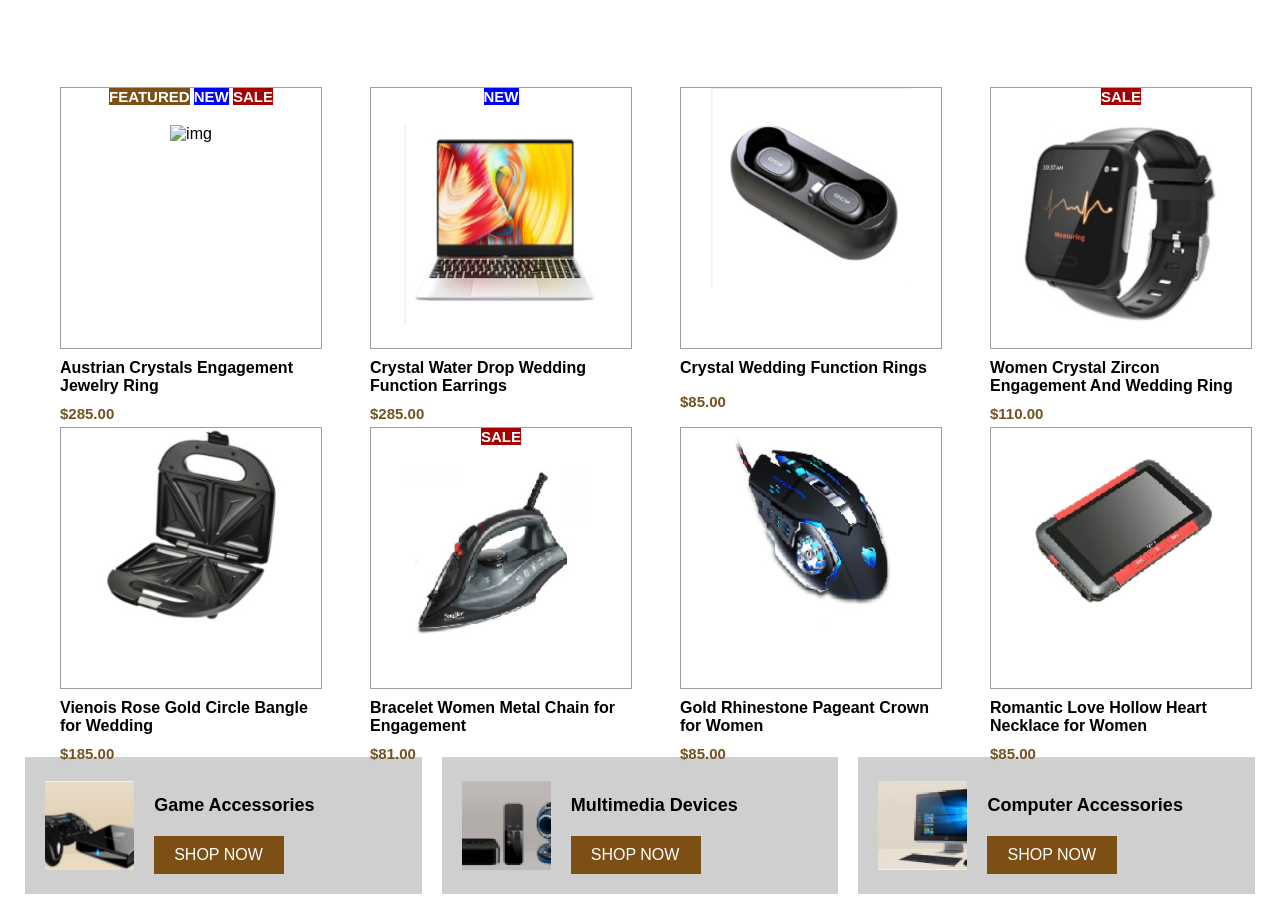
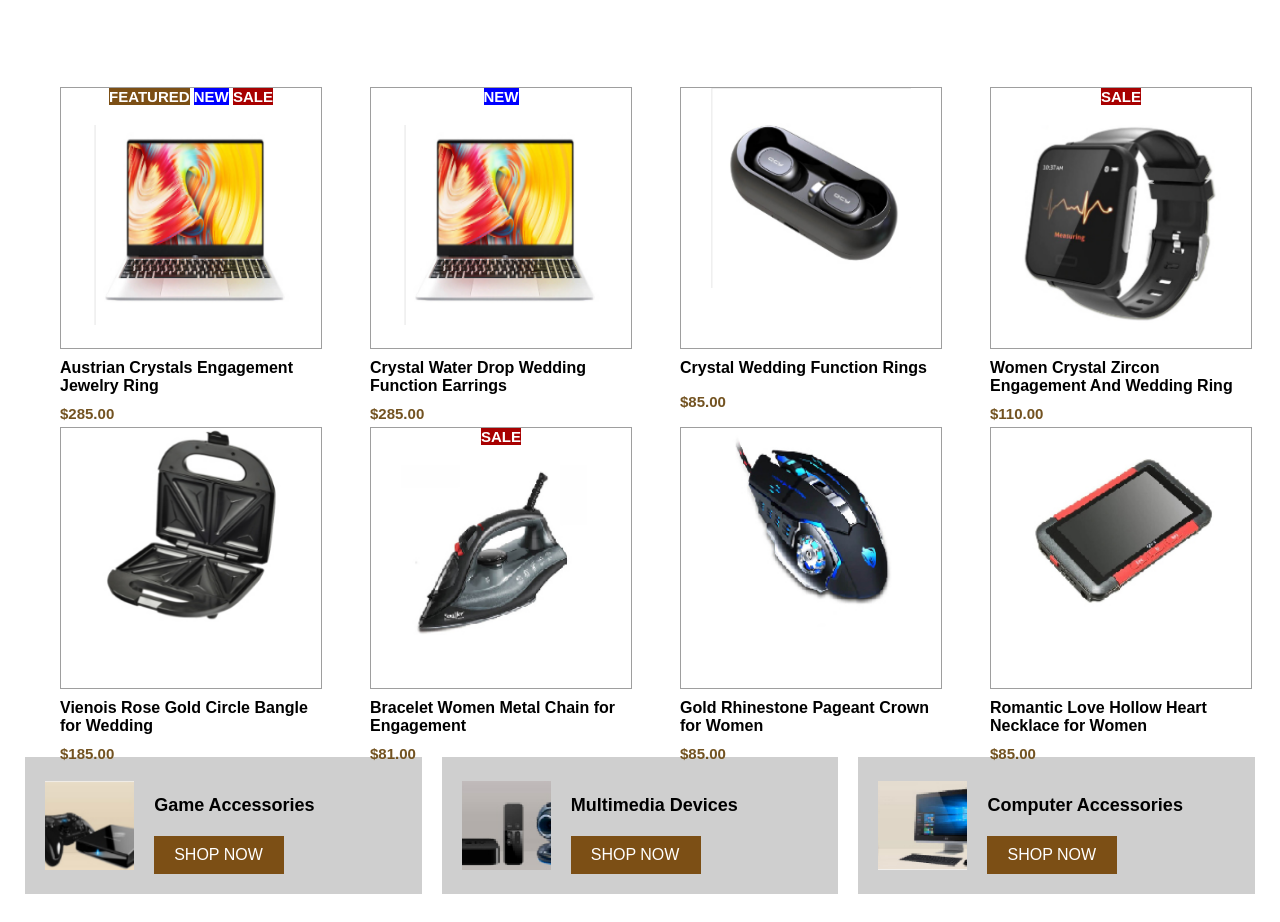
Before and after one commit to Paaurodrigo/Ejercicio-RESPONSIVO-INTERFACES, a website: page Proyecto_AAA/proyecto1_AAA.html in a window 1280 px wide. Shown: the part 791-1713 px from the top of the page. Drawn offline with nearby package versions, Linux system fonts and the light colour scheme.

Commit message:
ultima imagen

```diff
--- a/Proyecto_AAA/proyecto1_AAA.html
+++ b/Proyecto_AAA/proyecto1_AAA.html
@@ -110,7 +110,7 @@
                         <article aria-label="Austrian Crystals Engagement Jewelry Ring1">
                             <div>
                                 <p> <span class="featured"> FEATURED</span> <span class="new">NEW</span> <span class="sale"> SALE</span> </p>
-                                <img src="" alt="img">
+                                <img src="../static/img/PCimg.png" alt="img">
                             </div>
                             <h3>Austrian Crystals Engagement Jewelry Ring</h3>
                             <p class="precio">$285.00</p>
```
